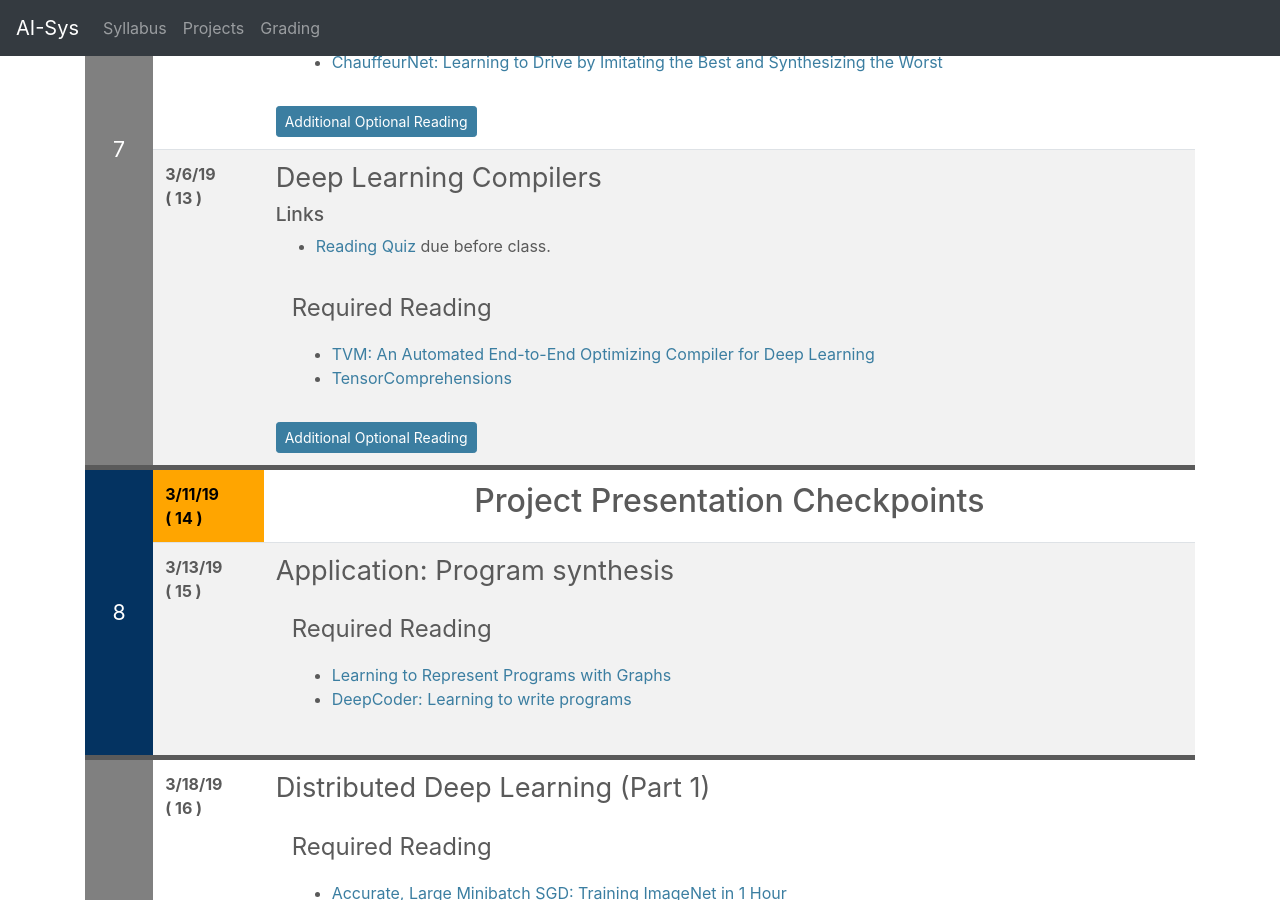
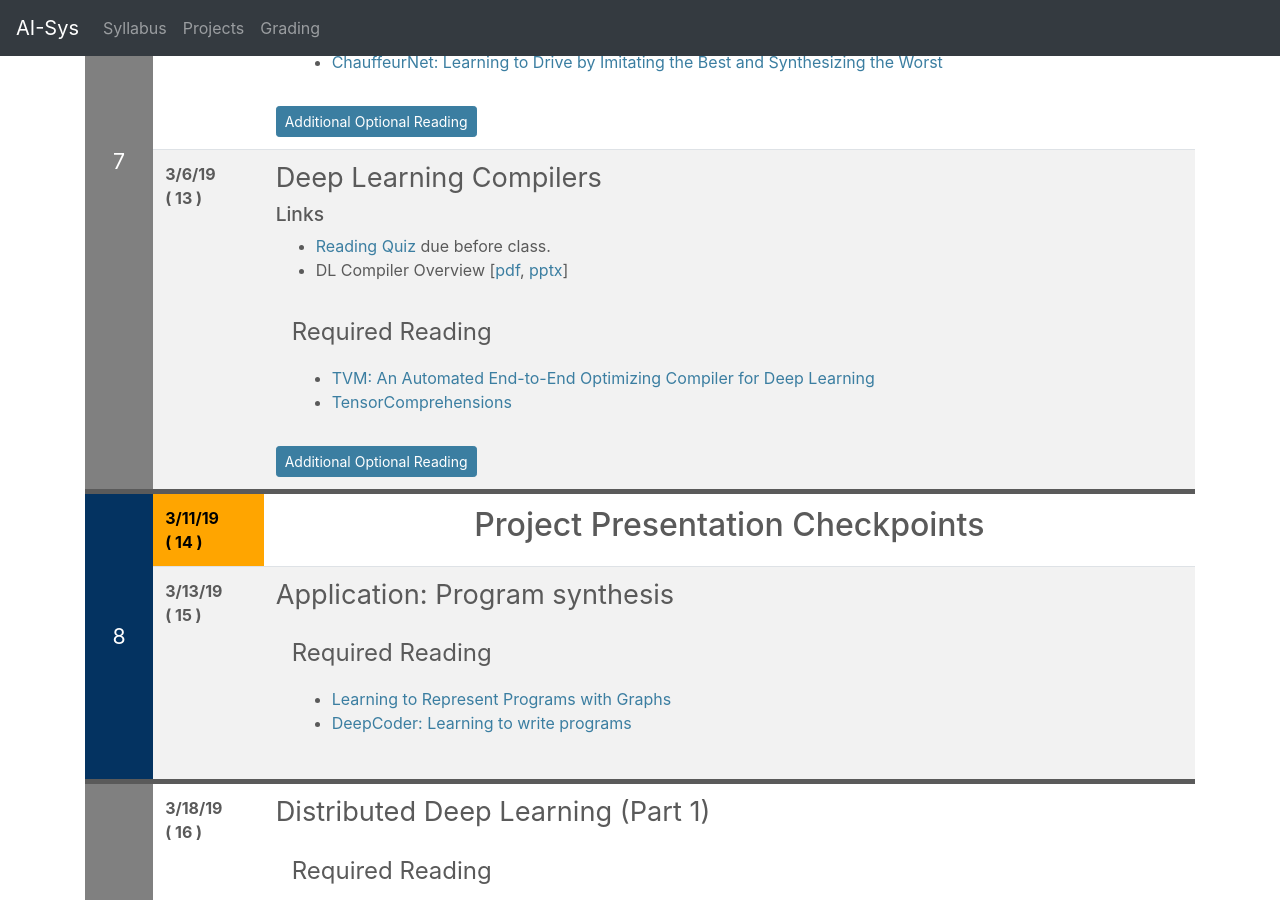
Before and after one commit to ucbrise/cs294-ai-sys-sp19, a Jekyll site: the page built from index.md, in a window 1280 px wide and 900 px high, scrolled down 5066 px. Built offline with Jekyll 4.4.1, drawn with Linux system fonts in a browser that asks for light colours; nearby versions of some CDN libraries; our own code applies the rules of GitHub Pages for plain Markdown files.

Commit message:
added lec13 url to index.md

```diff
--- a/index.md
+++ b/index.md
@@ -475,6 +475,7 @@ If you find some of the reading confusing and want a more gentle introduction, t
 
 ### Links
 * [Reading Quiz](https://goo.gl/forms/Bf6Qobcj4QkizOXu2) due before class.
+* DL Compiler Overview [[pdf](assets/lectures/lec13/lec13.pdf), [pptx](assets/lectures/lec13/lec13.pptx)]
 
 <div class="summary" markdown="1"> </div>
 <div class="reading">
```
